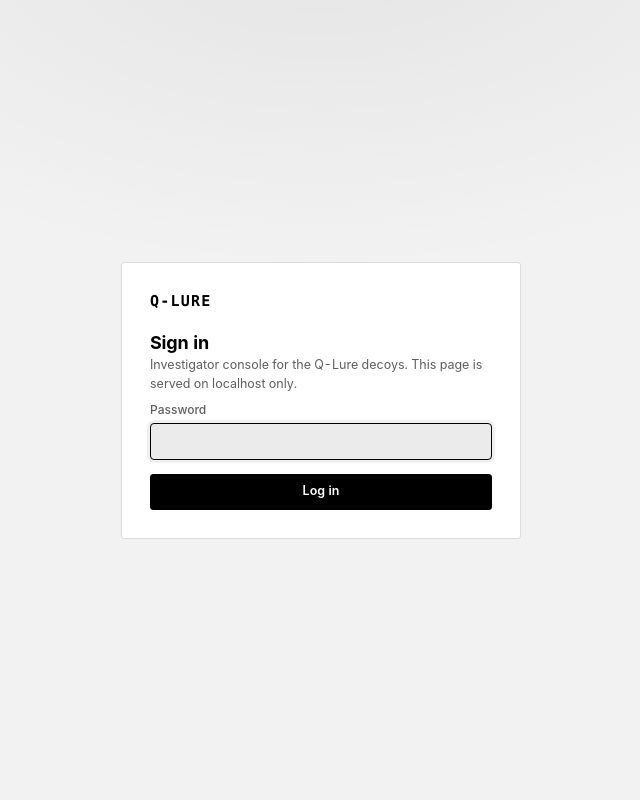
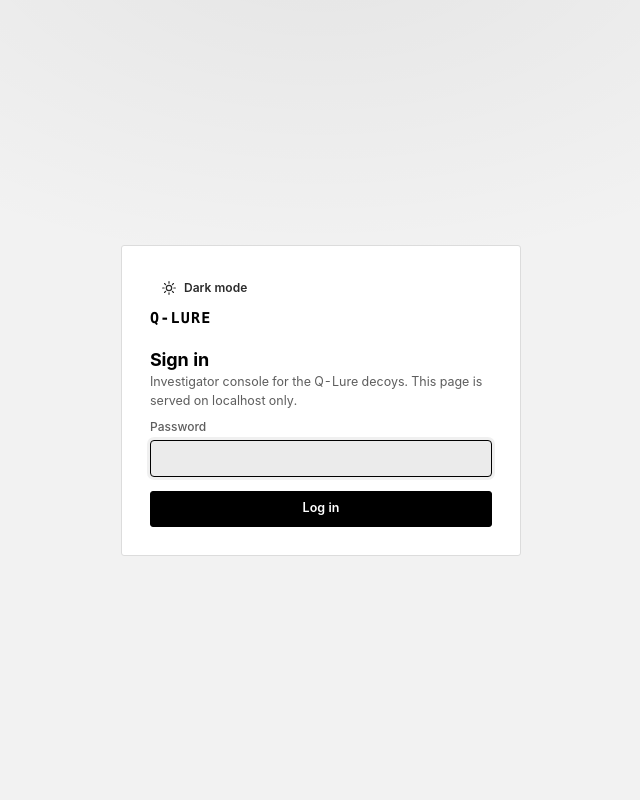
Before and after one commit to itzz-inbathamizhanS/QLure, a FastAPI app: page /login in a window 1280 px wide. Shown: the whole page, without its empty margins (319-959 px from the left). Run offline with FastAPI, Linux system fonts and the light colour scheme.

Commit message:
Add dark and light themes to the dashboard
CSS variables for both themes, system-preference default, sun/moon toggle with
localStorage persistence, no-flash theme.js served as a static file (CSP unchanged).

```diff
--- a/dashboard/static/app.css
+++ b/dashboard/static/app.css
@@ -87,6 +106,15 @@ p { margin: 0 0 8px; }
 .nav a:hover { background: var(--panel); color: var(--text); text-decoration: none; }
 .nav a[aria-current="page"] { background: var(--accent-soft); color: var(--accent); }
 .sidebar-foot { margin-top: auto; display: grid; gap: 10px; }
+/* Theme toggle: a ghost button; the icon shows the mode in use (sun = light, moon = dark). */
+.theme-toggle { justify-content: flex-start; width: 100%; color: var(--text-2); border-color: transparent; }
+.theme-toggle:hover { background: var(--panel); color: var(--text); filter: none; }
+.theme-toggle[aria-pressed="true"] { color: var(--text); }
+.theme-icon { display: inline-block; width: 16px; height: 16px; flex: none; fill: none; stroke: currentColor;
+  stroke-width: 1.8; stroke-linecap: round; stroke-linejoin: round; vertical-align: -3px; }
+.theme-icon.ti-moon { display: none; }
+.theme-toggle[aria-pressed="true"] .ti-sun { display: none; }
+.theme-toggle[aria-pressed="true"] .ti-moon { display: inline-block; }
 .status-card { padding: 0 10px; font-size: 12px; color: var(--muted); }
 .status-card strong { color: var(--text); font-weight: 600; }
 .pulse { display: none; width: 8px; height: 8px; border-radius: 50%; background: var(--good);
@@ -336,6 +364,7 @@ details.raw pre { margin-top: 8px; font: 11.5px/1.5 var(--mono); white-space: pr
 .login-card .brand { padding: 0 0 18px; }
 .login-card form { display: grid; gap: 14px; }
 .login-card button { width: 100%; }
+.login-card .theme-toggle { width: auto; margin: 0 0 6px auto; }
 
 /* ---------- small screens ---------- */
 @media (max-width: 860px) {
--- /dev/null
+++ b/dashboard/static/theme.js
@@ -0,0 +1,76 @@
+// Light / dark switch for the Q-Lure dashboard.
+// Loaded without defer from <head>, before app.css, so the saved theme is on <html> before
+// the first paint. It is a file rather than an inline script because the CSP has no
+// 'unsafe-inline'. With no saved choice, CSS follows the system setting.
+(function () {
+  "use strict";
+
+  var KEY = "qlure-theme";
+  var root = document.documentElement;
+  var system = window.matchMedia ? window.matchMedia("(prefers-color-scheme: dark)") : null;
+
+  function saved() {
+    try {
+      var value = window.localStorage.getItem(KEY);
+      return value === "light" || value === "dark" ? value : null;
+    } catch (err) {
+      return null;
+    }
+  }
+
+  function remember(theme) {
+    try {
+      window.localStorage.setItem(KEY, theme);
+    } catch (err) {
+      // Storage is off (private mode, or blocked): the choice holds for this page only.
+    }
+  }
+
+  function current() {
+    var set = root.getAttribute("data-theme");
+    if (set === "light" || set === "dark") {
+      return set;
+    }
+    return system && system.matches ? "dark" : "light";
+  }
+
+  function paint() {
+    var pressed = current() === "dark" ? "true" : "false";
+    var buttons = document.querySelectorAll("[data-theme-toggle]");
+    for (var i = 0; i < buttons.length; i++) {
+      buttons[i].setAttribute("aria-pressed", pressed);
+    }
+  }
+
+  function apply(theme) {
+    root.setAttribute("data-theme", theme);
+    paint();
+  }
+
+  var initial = saved();
+  if (initial) {
+    root.setAttribute("data-theme", initial);
+  }
+
+  // Delegated, so buttons swapped in by htmx also work.
+  document.addEventListener("click", function (event) {
+    var target = event.target;
+    var button = target && target.closest ? target.closest("[data-theme-toggle]") : null;
+    if (!button) {
+      return;
+    }
+    var next = current() === "dark" ? "light" : "dark";
+    remember(next);
+    apply(next);
+  });
+
+  document.addEventListener("DOMContentLoaded", paint);
+  document.addEventListener("htmx:afterSettle", paint);
+  if (system && system.addEventListener) {
+    system.addEventListener("change", function () {
+      if (!saved()) {
+        paint();
+      }
+    });
+  }
+})();
--- a/dashboard/templates/_icons.html
+++ b/dashboard/templates/_icons.html
@@ -18,4 +18,6 @@
   <symbol id="i-shield" viewBox="0 0 24 24"><path d="M12 3 5 6v5c0 4.5 3 8.3 7 10 4-1.7 7-5.5 7-10V6l-7-3Z"/><path d="m9 12 2 2 4-4"/></symbol>
   <symbol id="i-ban" viewBox="0 0 24 24"><circle cx="12" cy="12" r="9"/><path d="m5.6 5.6 12.8 12.8"/></symbol>
   <symbol id="i-arrow" viewBox="0 0 24 24"><path d="M9 6l6 6-6 6"/></symbol>
+  <symbol id="i-sun" viewBox="0 0 24 24"><circle cx="12" cy="12" r="4"/><path d="M12 2.5v2.2M12 19.3v2.2M2.5 12h2.2M19.3 12h2.2M5.3 5.3l1.6 1.6M17.1 17.1l1.6 1.6M5.3 18.7l1.6-1.6M17.1 6.9l1.6-1.6"/></symbol>
+  <symbol id="i-moon" viewBox="0 0 24 24"><path d="M20 14.5A8 8 0 0 1 9.5 4a8 8 0 1 0 10.5 10.5Z"/></symbol>
 </svg>
--- /dev/null
+++ b/dashboard/templates/_theme_toggle.html
@@ -0,0 +1,5 @@
+<button type="button" class="ghost sm theme-toggle" data-theme-toggle aria-pressed="false">
+  <svg class="theme-icon ti-sun" aria-hidden="true" focusable="false"><use href="#i-sun"/></svg>
+  <svg class="theme-icon ti-moon" aria-hidden="true" focusable="false"><use href="#i-moon"/></svg>
+  <span>Dark mode</span>
+</button>
--- a/dashboard/templates/base.html
+++ b/dashboard/templates/base.html
@@ -3,9 +3,11 @@
 <head>
 <meta charset="utf-8">
 <meta name="viewport" content="width=device-width, initial-scale=1">
+<meta name="color-scheme" content="light dark">
 <meta name="htmx-config" content='{"includeIndicatorStyles":false}'>
 <title>{% block title %}Q-Lure{% endblock %}</title>
 <link rel="icon" href="/favicon.ico" type="image/svg+xml">
+<script src="/static/theme.js"></script>
 <link rel="stylesheet" href="/static/app.css">
 <script src="/static/htmx.min.js" defer></script>
 </head>
@@ -25,6 +27,7 @@
     <div class="sidebar-foot">
       {% if judge_mode %}<div class="judge"><svg class="icon"><use href="#i-lock"/></svg>Judge mode: read-only</div>{% endif %}
       <div class="status-card">{{ "Hosted demo" if hosted else "Localhost only" }}</div>
+      {% include "_theme_toggle.html" %}
       <form method="post" action="/logout"><button class="ghost sm" type="submit"><svg class="icon"><use href="#i-logout"/></svg>Log out</button></form>
     </div>
   </aside>
--- a/dashboard/templates/login.html
+++ b/dashboard/templates/login.html
@@ -3,6 +3,7 @@
 {% block body %}
 <main class="login">
   <div class="panel login-card">
+    {% include "_theme_toggle.html" %}
     {% include "_brand.html" %}
     <h1>Sign in</h1>
     <p class="muted small">Investigator console for the Q-Lure decoys. {% if hosted %}This is a hosted demo with sample captured data.{% else %}This page is served on localhost only.{% endif %}</p>
```
Also changed, not shown: other parts of dashboard/static/app.css (+56 -23 lines), tests/dashboard/test_theme.py (added, +100 -0 lines).
